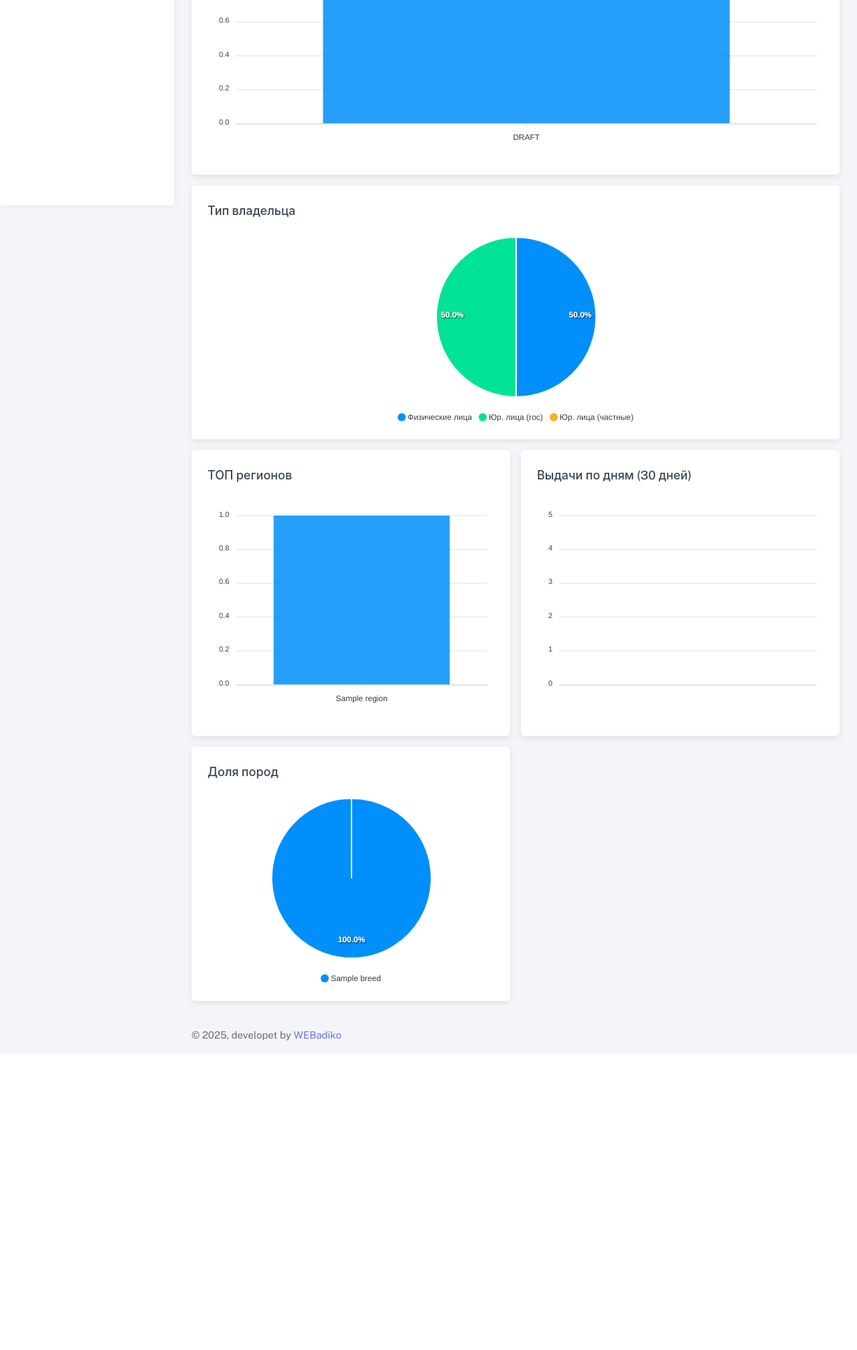
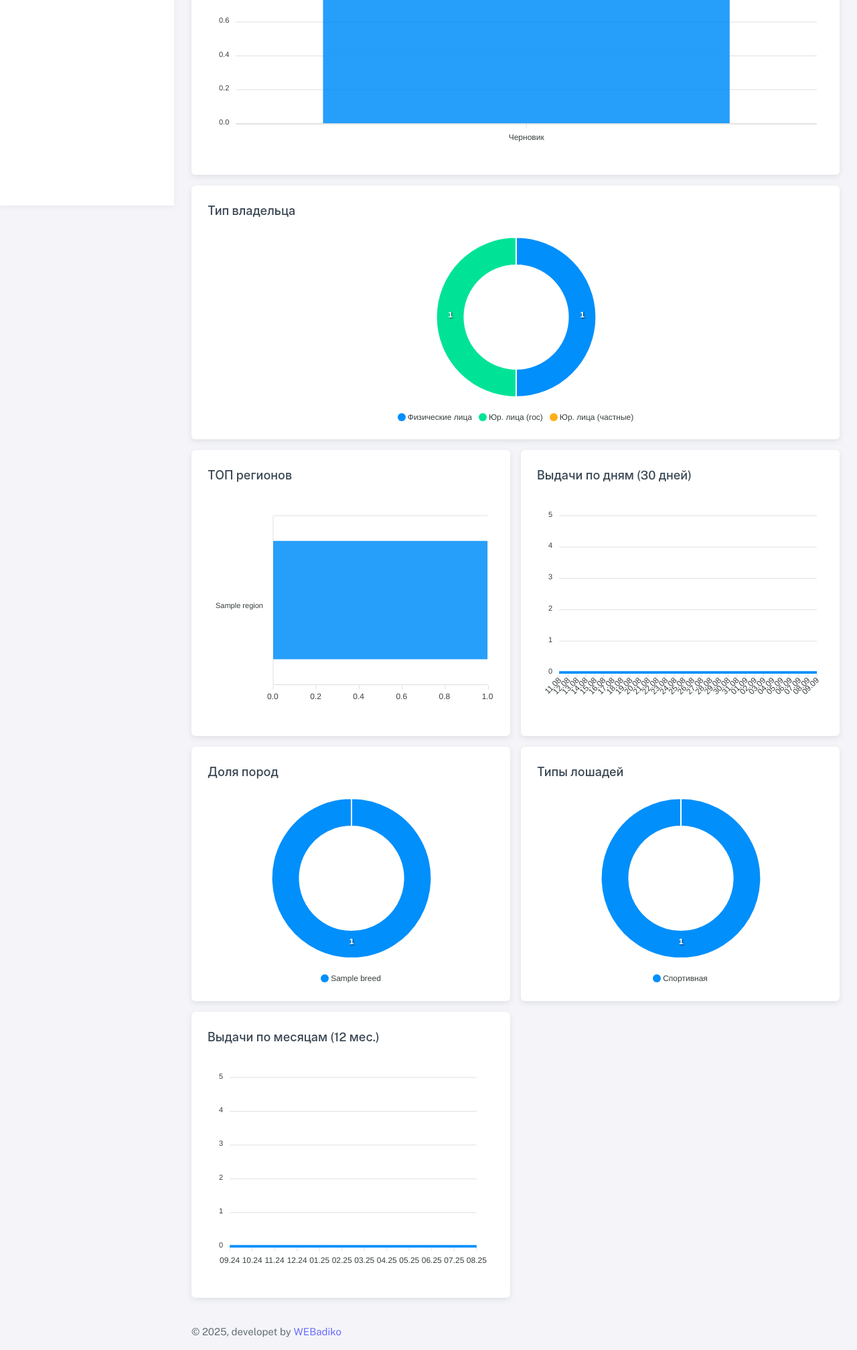
Before and after one commit to RizobekS/passport_registry, a Django app: page /dashboard/ in a window 1280 px wide. Shown: the part 493-2509 px from the top of the page at 67% size. Before the commit the page ends 2047 px from the top, so only its background shows below. Run offline with Django 5.2, Linux system fonts and the light colour scheme; tables that the repository leaves empty hold one stand-in row (values such as "Sample post"); some libraries are stand-ins or nearby versions.

Commit message:
upto date analytics dashboard added management command for uploading Districts to the DB

```diff
--- a/apps/passports/views.py
+++ b/apps/passports/views.py
@@ -1,16 +1,17 @@
-from datetime import timedelta
+from datetime import timedelta, date
 
-from django.db.models.functions import TruncDate
+from django.db.models.functions import TruncDate, TruncMonth
 from django.shortcuts import get_object_or_404, render
 from django.utils.timezone import now
 from django.views.generic import ListView, TemplateView
-from django.db.models import Count, Prefetch
+from django.db.models import Count, Prefetch, DateField
 
 from config.settings import PUBLIC_BASE_URL
 from web_project import TemplateLayout
 from .models import Passport
 from .filters import PassportFilter
 from apps.vet.models import Vaccination, LabTest
+from ..horses.models import Horse
 from ..parties.models import Organization
 
 
@@ -48,16 +49,33 @@ class RegistryDashboardView(TemplateView):
                   "horse__owner_current__organization",
               ))
 
-        ctx["kpi"] = {
-            "total": qs.count(),
-            "issued": qs.filter(status__in=[Passport.Status.ISSUED, Passport.Status.REISSUED]).count(),
-            "revoked": qs.filter(status=Passport.Status.REVOKED).count(),
-        }
+        # KPI
+        total = qs.count()
+        issued = qs.filter(status__in=[Passport.Status.ISSUED, Passport.Status.REISSUED]).count()
+        revoked = qs.filter(status=Passport.Status.REVOKED).count()
+        ctx["kpi"] = {"total": total, "issued": issued, "revoked": revoked}
 
-        ctx["by_status"] = list(qs.values("status").annotate(c=Count("id")).order_by("-c"))
+        # Статусы с человекочитаемыми лейблами
+        status_map = dict(Passport.Status.choices)  # {"DRAFT":"Черновик", ...}
+        status_raw = qs.values("status").annotate(c=Count("id")).order_by("-c")
+        ctx["by_status"] = [
+            {"status": x["status"], "label": status_map.get(x["status"], x["status"]), "c": x["c"]}
+            for x in status_raw
+        ]
+
+        # ТОП породы / регионы рождения (как было)
         ctx["by_breed"]  = list(qs.values("horse__breed__name").annotate(c=Count("id")).order_by("-c")[:10])
         ctx["by_region"] = list(qs.values("horse__place_of_birth__name").annotate(c=Count("id")).order_by("-c")[:10])
 
+        # НОВОЕ: срез по ТИПАМ ЛОШАДЕЙ (sport/service/expo)
+        type_map = dict(Horse.HORSE_TYPE_CHOICES)  # {"SPORT":"Спортивная", ...}
+        type_raw = qs.values("horse__horse_type").annotate(c=Count("id")).order_by("-c")
+        ctx["by_horse_type"] = [
+            {"code": (x["horse__horse_type"] or ""), "label": type_map.get(x["horse__horse_type"], "Не указан"), "c": x["c"]}
+            for x in type_raw
+        ]
+
+        # Срез по типу владельца (как было)
         phys        = qs.filter(horse__owner_current__person__isnull=False).count()
         org_state   = qs.filter(horse__owner_current__organization__org_type=Organization.OrgType.STATE).count()
         org_private = qs.filter(horse__owner_current__organization__org_type=Organization.OrgType.PRIVATE).count()
@@ -67,14 +85,42 @@ class RegistryDashboardView(TemplateView):
             {"label": "Юр. лица (частные)", "value": org_private},
         ]
 
-        # Динамика за 30 дней
+        # Динамика за 30 дней (с НОЛЕФИЛЛЕНИЕМ)
         start = now().date() - timedelta(days=29)
-        daily = (
-            qs.filter(issue_date__gte=start)
-              .annotate(d=TruncDate("issue_date"))
-              .values("d").annotate(c=Count("id")).order_by("d")
+        daily_q = (qs.filter(issue_date__gte=start)
+                     .annotate(d=TruncDate("issue_date"))
+                     .values("d").annotate(c=Count("id")).order_by("d"))
+        # заполняем отсутствующие дни нулями
+        day_index = {x["d"]: x["c"] for x in daily_q}
+        by_day = []
+        for i in range(30):
+            d = start + timedelta(days=i)
+            by_day.append({"d": d.strftime("%d.%m"), "c": int(day_index.get(d, 0))})
+        ctx["by_day"] = by_day
+
+        # НОВОЕ: Динамика по месяцам (последние 12 мес) с нолефиллом
+        today = now().date().replace(day=1)
+        start_m = (today - timedelta(days=365)).replace(day=1)
+
+        monthly_q = (
+            qs.filter(issue_date__isnull=False, issue_date__gte=start_m)
+            .annotate(m=TruncMonth("issue_date", output_field=DateField()))  # ← форсируем DATE
+            .values("m").annotate(c=Count("id")).order_by("m")
         )
-        ctx["by_day"] = [{"d": x["d"].strftime("%d.%m"), "c": x["c"]} for x in daily]
+
+        month_index = {x["m"]: x["c"] for x in monthly_q}
+
+        by_month = []
+        cur = start_m
+        for _ in range(12):
+            label = cur.strftime("%m.%y")  # например 09.25
+            by_month.append({"m": label, "c": int(month_index.get(cur, 0))})
+            # шаг на следующий месяц
+            if cur.month == 12:
+                cur = date(cur.year + 1, 1, 1)
+            else:
+                cur = date(cur.year, cur.month + 1, 1)
+        ctx["by_month"] = by_month
 
         return TemplateLayout().init(ctx)
 
--- a/static/js/registry_dashboard.js
+++ b/static/js/registry_dashboard.js
@@ -1,49 +1,94 @@
+// static/js/registry_dashboard.js
 (function(){
   const D = window.REG_DATA || {};
+  const NF = new Intl.NumberFormat('ru-RU');
+
   // KPI
-document.getElementById('kpi-total').textContent = D.kpi?.total ?? '0';
-document.getElementById('kpi-issued').textContent = D.kpi?.issued ?? '0';
-document.getElementById('kpi-revoked').textContent = D.kpi?.revoked ?? '0';
+  const setText = (id, v)=> { const el = document.getElementById(id); if (el) el.textContent = NF.format(v ?? 0); };
+  setText('kpi-total',   D.kpi?.total);
+  setText('kpi-issued',  D.kpi?.issued);
+  setText('kpi-revoked', D.kpi?.revoked);
 
+  // --- NEW: ранний выход, если ApexCharts не подключен ---
+  if (typeof window.ApexCharts === 'undefined') {
+    console.error('[Analytics] ApexCharts не загружен. Проверь блок vendor_js и путь к apexcharts.js');
+    return;
+  }
 
   const exists = (id)=> document.getElementById(id);
-const bar = (id, labels, data)=> exists(id) && new ApexCharts(document.querySelector('#'+id), {
+  const safeMount = (fn, name)=> { try { fn(); } catch (e) { console.error(`[Analytics] Ошибка в ${name}:`, e); } };
+
+  const commonTooltip = { y: { formatter: (val)=> NF.format(val) } };
+
+  const bar = (id, labels, data, opts={})=> exists(id) && new ApexCharts(document.querySelector('#'+id), {
     chart:{ type:'bar', height:320, toolbar:{show:false} },
-series:[{ name:'Количество', data }], xaxis:{ categories: labels }, dataLabels:{enabled:false}
+    // NB: если у тебя очень старая версия ApexCharts и ругается на borderRadius — закомментируй строку ниже
+    plotOptions:{ bar:{ horizontal: !!opts.horizontal, borderRadius: 6 } },
+    series:[{ name:'Количество', data }],
+    xaxis:{ categories: labels },
+    dataLabels:{ enabled:false },
+    tooltip: commonTooltip
   }).render();
 
-
-const pie = (id, labels, data)=> exists(id) && new ApexCharts(document.querySelector('#'+id), {
-chart:{ type:'pie', height:320 }, series:data, labels:labels, legend:{position:'bottom'}
+  const pie = (id, labels, data, kind='pie')=> exists(id) && new ApexCharts(document.querySelector('#'+id), {
+    chart:{ type: kind, height:320 },
+    series: data, labels: labels,
+    legend:{position:'bottom'},
+    tooltip: commonTooltip,
+    dataLabels:{ formatter: (_val, opt)=> NF.format(opt.w.config.series[opt.seriesIndex]) }
   }).render();
-
 
   const area = (id, labels, data)=> exists(id) && new ApexCharts(document.querySelector('#'+id), {
     chart:{ type:'area', height:320, toolbar:{show:false} },
-series:[{ name:'Выдано', data }], xaxis:{ categories:labels, type:'category' }, dataLabels:{enabled:false}, stroke:{curve:'smooth'}
+    series:[{ name:'Выдано', data }],
+    xaxis:{ categories: labels, type:'category' },
+    dataLabels:{enabled:false},
+    stroke:{curve:'smooth'},
+    tooltip: commonTooltip
   }).render();
 
+  // Helpers
+  const toPairs = (arr, k, v)=> (arr||[]).map(o=> [o[k] ?? '—', o[v] ?? 0]);
 
-// Prepare data
-const toPairs = (arr, k, v)=> (arr||[]).map(o=> [o[k]||'—', o[v]||0]);
-const s = toPairs(D.status, 'status', 'c');
+  // Статусы
+  safeMount(()=> {
+    const s = (D.status||[]).map(o => [o.label || o.status || '—', o.c || 0]);
     bar('chartStatus', s.map(i=>i[0]), s.map(i=>i[1]));
+  }, 'chartStatus');
 
+  // Регионы рождения — горизонтальные бары
+  safeMount(()=> {
+    const r = toPairs(D.region, 'horse__place_of_birth__name', 'c');
+    bar('chartRegion', r.map(i=>i[0]), r.map(i=>i[1]), { horizontal: true });
+  }, 'chartRegion');
 
-const r = toPairs(D.region, 'horse__place_of_birth__name', 'c');
-bar('chartRegion', r.map(i=>i[0]), r.map(i=>i[1]));
+  // Породы — пончик
+  safeMount(()=> {
+    const b = toPairs(D.breed, 'horse__breed__name', 'c');
+    pie('chartBreed', b.map(i=>i[0]), b.map(i=>i[1]), 'donut');
+  }, 'chartBreed');
 
-
-const b = toPairs(D.breed, 'horse__breed__name', 'c');
-pie('chartBreed', b.map(i=>i[0]), b.map(i=>i[1]));
-
-
+  // 30 дней — area
+  safeMount(()=> {
     const d = (D.daily||[]).map(x=> [x.d, x.c]);
     area('chartDaily', d.map(i=>i[0]), d.map(i=>i[1]));
+  }, 'chartDaily');
 
+  // НОВОЕ: типы лошадей — пончик
+  safeMount(()=> {
+    const ht = toPairs(D.horse_type, 'label', 'c');
+    pie('chartHorseType', ht.map(i=>i[0]), ht.map(i=>i[1]), 'donut');
+  }, 'chartHorseType');
 
-const ok = (D.owner_kind || []);
-const okLabels = ok.map(o => o.label);
-const okValues = ok.map(o => o.value);
-pie('chartOwnerKind', okLabels, okValues);
+  // НОВОЕ: тип владельца — пончик (был контейнер, но не рисовали)
+  safeMount(()=> {
+    const ok = (D.owner_kind || []).map(x => [x.label || '—', x.value || 0]);
+    pie('chartOwnerKind', ok.map(i=>i[0]), ok.map(i=>i[1]), 'donut');
+  }, 'chartOwnerKind');
+
+  // НОВОЕ: 12 месяцев — area
+  safeMount(()=> {
+    const m = (D.monthly||[]).map(x=> [x.m, x.c]);
+    area('chartMonthly', m.map(i=>i[0]), m.map(i=>i[1]));
+  }, 'chartMonthly');
 })();
--- a/templates/dashboard/registry_dashboard.html
+++ b/templates/dashboard/registry_dashboard.html
@@ -14,7 +14,9 @@
     region: {{ by_region|safe }},
     breed: {{ by_breed|safe }},
     daily: {{ by_day|safe }},
-    owner_kind: {{ by_owner_kind|safe }}   {# <-- добавили #}
+    owner_kind: {{ by_owner_kind|safe }},
+    horse_type: {{ by_horse_type|safe }},
+    monthly: {{ by_month|safe }}
   };
 </script>
 <script src="{% static 'js/registry_dashboard.js' %}"></script>
@@ -102,6 +104,25 @@
       </div>
     </div>
   </div>
+  {# НОВОЕ: распределение по типам лошадей #}
+  <div class="col-xl-6">
+    <div class="card h-100">
+      <div class="card-body">
+        <h5 class="mb-4">Типы лошадей</h5>
+        <div id="chartHorseType"></div>
+      </div>
+    </div>
+  </div>
+
+  {# НОВОЕ: выдачи по месяцам (12 мес) #}
+  <div class="col-6">
+    <div class="card h-100">
+      <div class="card-body">
+        <h5 class="mb-4">Выдачи по месяцам (12&nbsp;мес.)</h5>
+        <div id="chartMonthly"></div>
+      </div>
+    </div>
+  </div>
 
 </div>
 {% endblock %}
--- a/templates/passports/list.html
+++ b/templates/passports/list.html
@@ -8,7 +8,6 @@
 {% endblock vendor_css %}
 {% block content %}
 <div class="container-xxl flex-grow-1 container-p-y">
-  <h4 class="py-3 mb-4">Реестр паспортов</h4>
   <form method="get" class="card mb-4 p-3">
   <div class="row g-3">
     <div class="col-md-4">
```
Also changed, not shown: apps/common/management/commands/import_districts.py (added, +46 -0 lines). Lines whose indentation alone changed are shown as unchanged.
